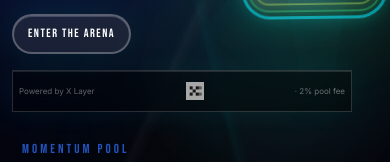
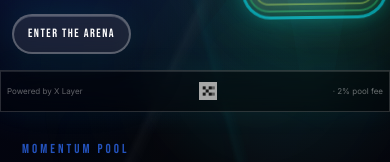
Before and after one commit to latest63/Latest-MomentumPool, a Next.js app: page / in a window 390 px wide. Shown: the part 252-414 px from the top of the page. Built offline with nearby package versions, Linux system fonts and the light colour scheme.

Commit message:
fix: extend powered-by badge to full hero width with negative margins to punch through grid padding

```diff
--- a/app/globals.css
+++ b/app/globals.css
@@ -748,9 +748,9 @@ body {
   flex-wrap: nowrap;
   grid-column: 1 / -1;
   width: 100%;
-  max-width: 820px;
   min-height: 52px;
   padding: 8px 14px;
+  margin: 0 -32px;
   border: 1px solid rgba(255, 255, 255, 0.16);
   background: rgba(0, 0, 0, 0.34);
   backdrop-filter: blur(12px);
--- a/app/hero-split.css
+++ b/app/hero-split.css
@@ -516,8 +516,8 @@
     font-size: 9px;
     gap: 4px;
     grid-column: 1 / -1;
-    width: 100%;
-    max-width: 460px;
+    width: calc(100% + 44px);
+    margin-left: -22px;
     min-height: 42px;
     padding: 6px 8px;
     justify-content: space-between;
@@ -579,7 +579,7 @@
   .hero-title { font-size: clamp(27px, 9.8vw, 38px) !important; }
   .hero-title .hl { font-size: clamp(30px, 11vw, 43px) !important; }
   .hero-sub { font-size: 11px; max-width: 185px; }
-  .hero-hint { grid-column: 1 / -1; width: 100%; max-width: 340px; font-size: 8px; gap: 3px; padding-inline: 6px; }
+  .hero-hint { grid-column: 1 / -1; width: calc(100% + 24px); margin-left: -12px; font-size: 8px; gap: 3px; padding-inline: 6px; }
   .xlayer-powered-badge { width: 18px; height: 18px; }
   .hero-cta { font-size: 12px !important; padding: 9px 14px !important; }
   .hero-emblem-panel { min-height: 190px; transform: translateX(10px); }
```
